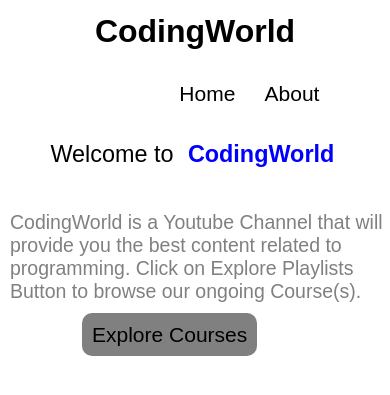
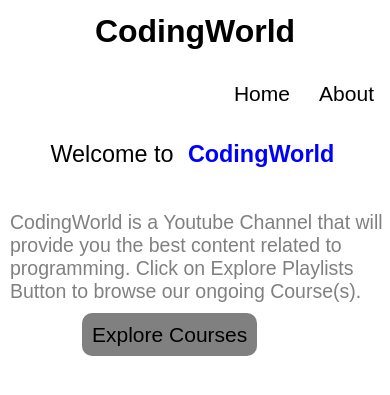
Before and after one commit to Coding-World-us/CodingWorld, a Django app: page / in a window 390 px wide. Shown: the top 395 px of the page. Run offline with Django 4.2, Linux system fonts and the light colour scheme.

Commit message:
Update Header.html

```diff
--- a/Templates/Header.html
+++ b/Templates/Header.html
@@ -107,7 +107,7 @@ function myFunction() {
   @media screen and (max-width:1024px) {
    .options{
       margin-top: 82px;
-      margin-right: 14vw;
+
     }
     .signup{
       margin-right: 33px;
@@ -115,8 +115,5 @@ function myFunction() {
     h1{
       text-align: center;
     }
-    .home{
-      marging-left:20px;
-    }
   }
   </style>
```
